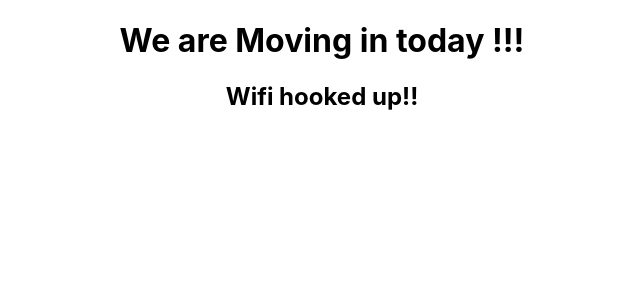
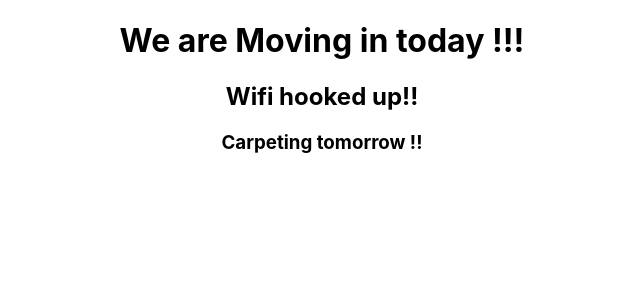
Before and after one commit to stevekutz/mov_inv_exp, a React (Create React App) app in the folder app/: page / in a window 1280 px wide. Shown: the top 300 px of the page, without its empty margins (318-958 px from the left). Built offline with nearby package versions, Linux system fonts and the light colour scheme.

Commit message:
added more info

```diff
--- a/app/src/App.js
+++ b/app/src/App.js
@@ -7,6 +7,7 @@ function App() {
     <div className="App">
         <h1> We are Moving in today !!! </h1>
         <h2> Wifi hooked up!!</h2>
+        <h3> Carpeting tomorrow !! </h3>
     </div>
   );
 }
```
